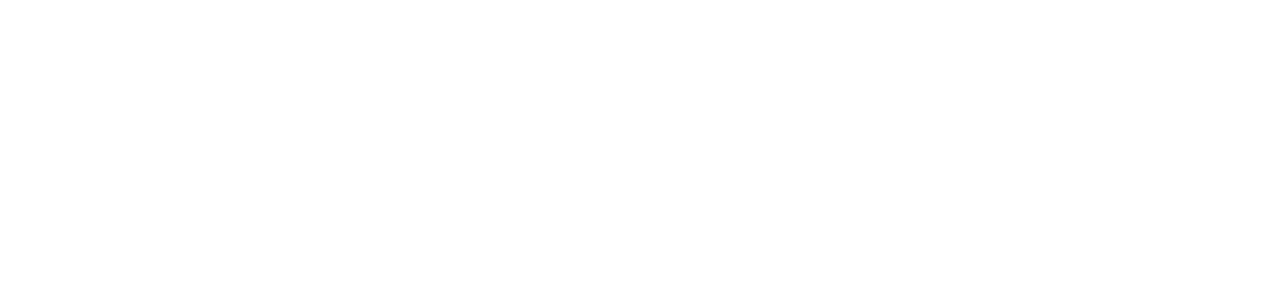
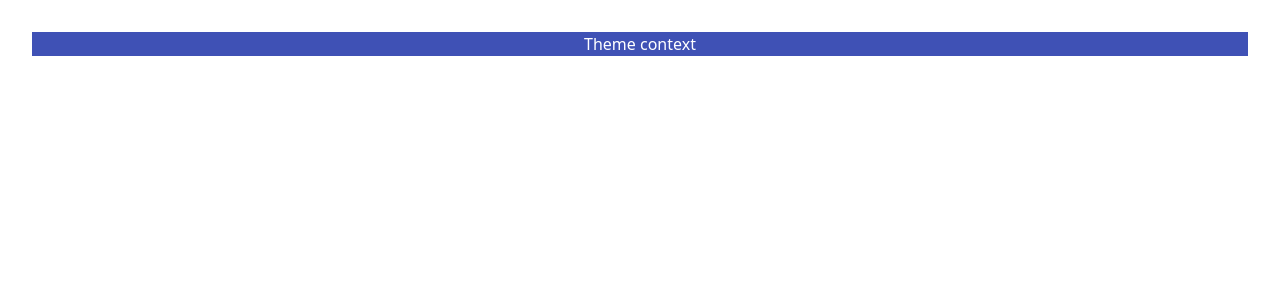
Before and after one commit to yksa/react-typescript, a React (Vite) app: page / in a window 1280 px wide. Shown: the top 300 px of the page. Built offline with nearby package versions, Linux system fonts and the light colour scheme.

Commit message:
useContext Hook

```diff
--- a/src/App.tsx
+++ b/src/App.tsx
@@ -1,7 +1,15 @@
 import "./App.css";
+import Box from "./components/context/Box";
+import { ThemeContextProvider } from "./components/context/ThemeContext";
 
 function App() {
-  return <div className="App"></div>;
+  return (
+    <div className="App">
+      <ThemeContextProvider>
+        <Box />
+      </ThemeContextProvider>
+    </div>
+  );
 }
 
 export default App;
--- /dev/null
+++ b/src/components/context/Box.tsx
@@ -0,0 +1,16 @@
+import { useContext } from "react";
+import { ThemeContext } from "./ThemeContext";
+
+function Box() {
+  const theme = useContext(ThemeContext);
+
+  return (
+    <div
+      style={{ backgroundColor: theme.primary.main, color: theme.primary.text }}
+    >
+      Theme context
+    </div>
+  );
+}
+
+export default Box;
--- /dev/null
+++ b/src/components/context/ThemeContext.tsx
@@ -0,0 +1,16 @@
+import { createContext } from "react";
+import { theme } from "./theme";
+
+type ThemeContextProviderProps = {
+  children: React.ReactNode;
+};
+
+export const ThemeContext = createContext(theme);
+
+export const ThemeContextProvider = ({
+  children,
+}: ThemeContextProviderProps) => {
+  return (
+    <ThemeContext.Provider value={theme}>{children}</ThemeContext.Provider>
+  );
+};
--- /dev/null
+++ b/src/components/context/theme.ts
@@ -0,0 +1,10 @@
+export const theme = {
+  primary: {
+    main: "#3f51b5",
+    text: "#fff",
+  },
+  secondary: {
+    main: "#f50057",
+    text: "#fff",
+  },
+};
```
